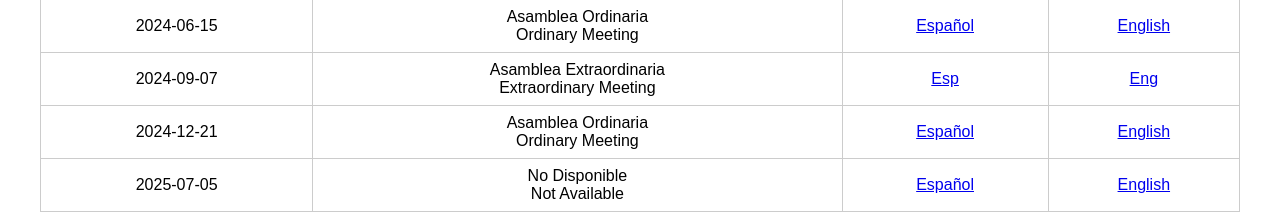
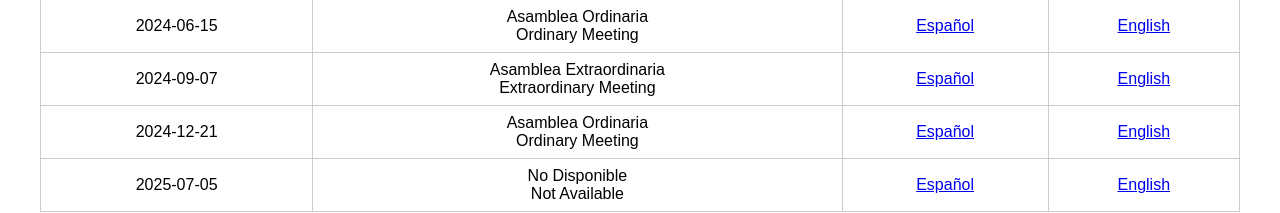
Before and after one commit to grdino/isla-trapani, a Next.js app: page /owners in a window 1280 px wide. Shown: the part 462-675 px from the top of the page. Built offline with nearby package versions, Linux system fonts and the light colour scheme; sample sign-in values are in the browser's storage.

Commit message:
Update owners.js

```diff
--- a/pages/owners.js
+++ b/pages/owners.js
@@ -90,10 +90,10 @@ export default function Owners() {
                  Asamblea Extraordinaria<br />Extraordinary Meeting
                </td>
                <td data-label="Convocatoria">
-                 <a href="/owners-docs/combined-2024-09-07-esp.pdf">Esp</a>
+                 <a href="/owners-docs/combined-2024-09-07-esp.pdf">Español</a>
                </td>
                <td data-label="Call">
-                 <a href="/owners-docs/combined-2024-09-07-eng.pdf">Eng</a>
+                 <a href="/owners-docs/combined-2024-09-07-eng.pdf">English</a>
                </td>
              </tr>
              <tr>
```
